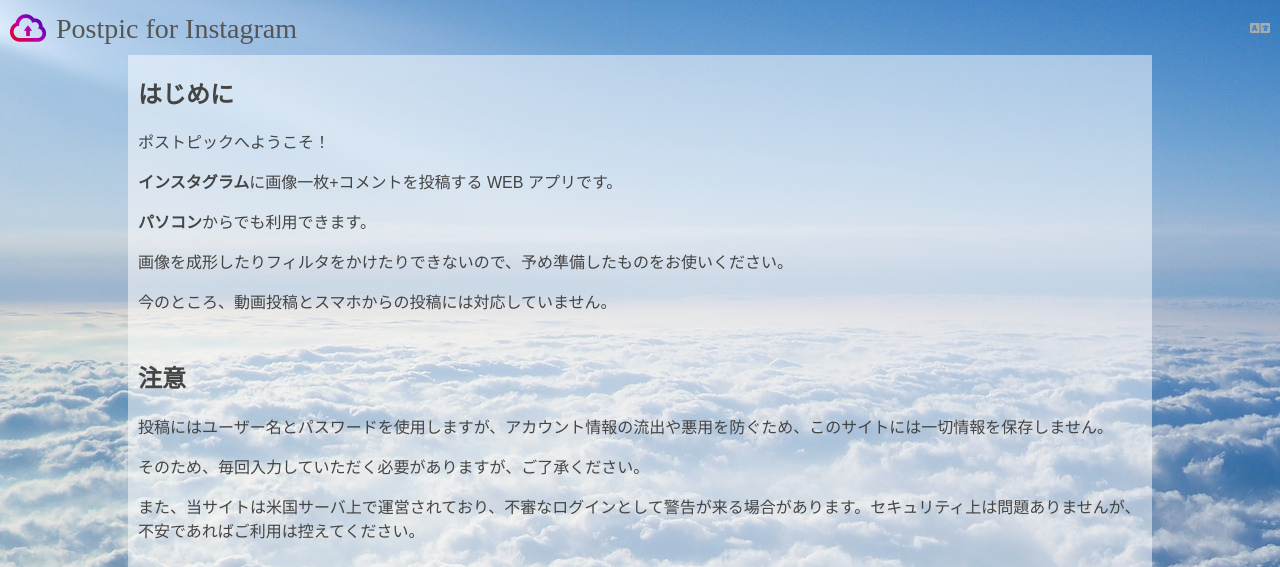
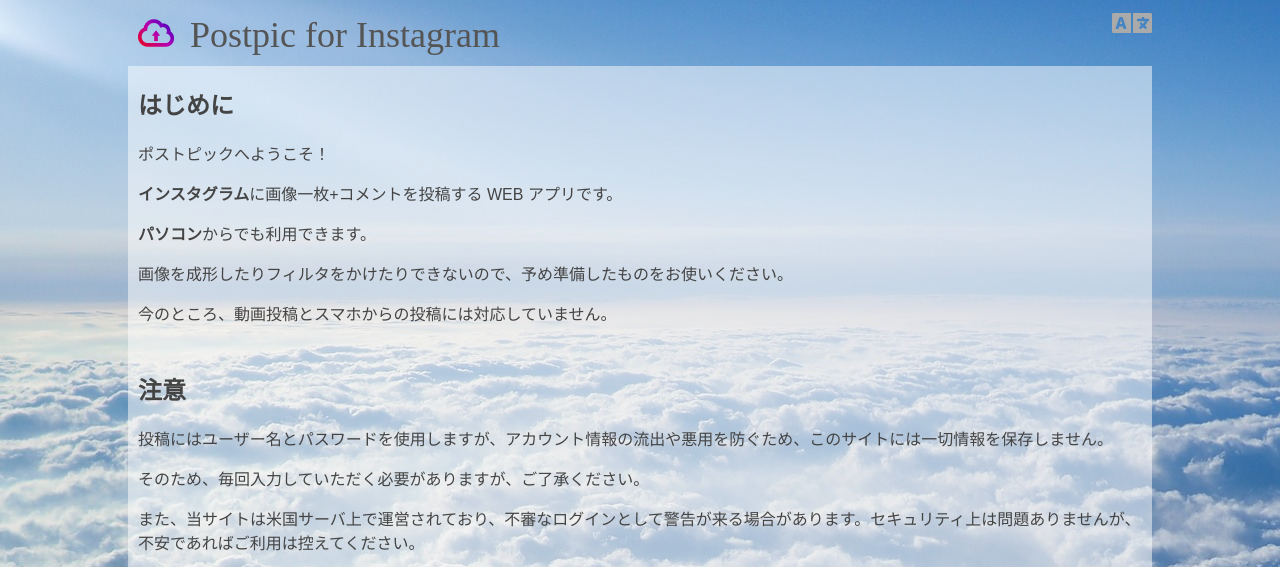
Before and after one commit to mktia/postpic, a Flask app: page / in a window 1280 px wide. Shown: the top 567 px of the page. Run offline with Flask 2, Linux system fonts and the light colour scheme; some libraries are stand-ins or nearby versions; some web fonts are replaced.

Commit message:
fix header css and background

```diff
--- a/static/style.css
+++ b/static/style.css
@@ -111,7 +111,22 @@ body {
 @media screen and (min-width: 320px) {}
 
 /* Galaxy S5 */
-@media screen and (min-width: 360px) {}
+@media screen and (min-width: 360px) {
+  .language-base,
+  .language-select {
+    left: calc(100% - 36px);
+    top: 10px;
+    width: 30px;
+  }
+
+  .language-base__icon {
+    font-size: 24px;
+  }
+
+  .language-select select {
+    width: 30px;
+  }
+}
 
 /* iPhone */
 @media screen and (min-width: 375px) {}
@@ -127,6 +142,30 @@ body {
   .form__textbox {
     width: 320px;
   }
+
+  .header__icon {
+    margin-right: 16px;
+    margin-top: 5px;
+  }
+
+  .header__title {
+    font-size: 36px;
+  }
+
+  .language-base,
+  .language-select {
+    left: calc(100% - 48px);
+    top: 6px;
+    width: 40px;
+  }
+
+  .language-base__icon {
+    font-size: 32px;
+  }
+
+  .language-select select {
+    width: 40px;
+  }
 }
 
 /* iPad Pro */
@@ -134,4 +173,23 @@ body {
   .contents {
     width: 1024px;
   }
+
+  .header__contents {
+    margin-left: auto;
+    margin-right: auto;
+    width: 1024px;
+  }
+
+  .language-base,
+  .language-select {
+    left: calc((100% - 1024px)/2 + 984px);
+  }
 }
+
+@media screen and (min-width: 1920px) {
+  body {
+    background-color: #111;
+    background-repeat-x: no-repeat;
+    background-position: 50% top;
+  }
+}
```
